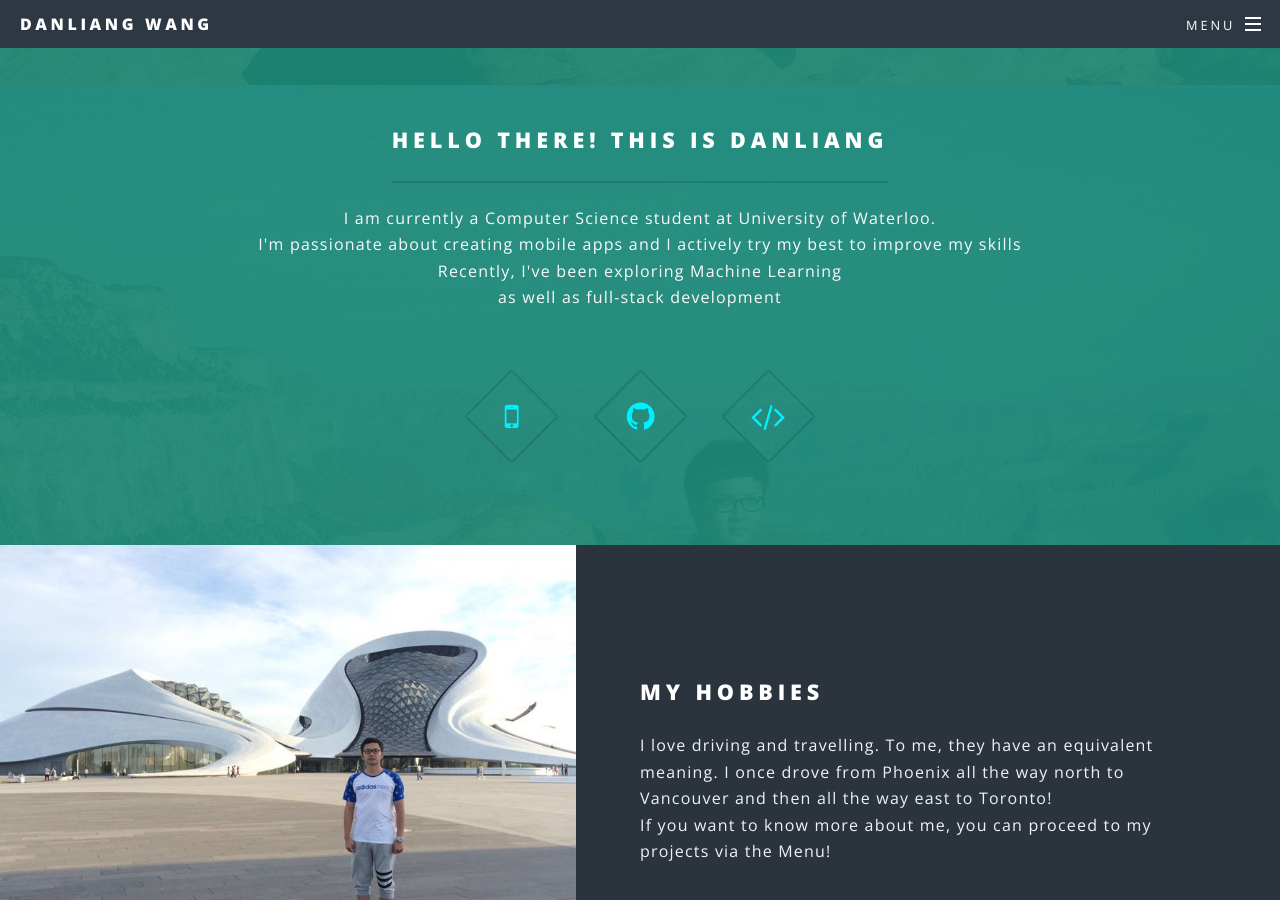
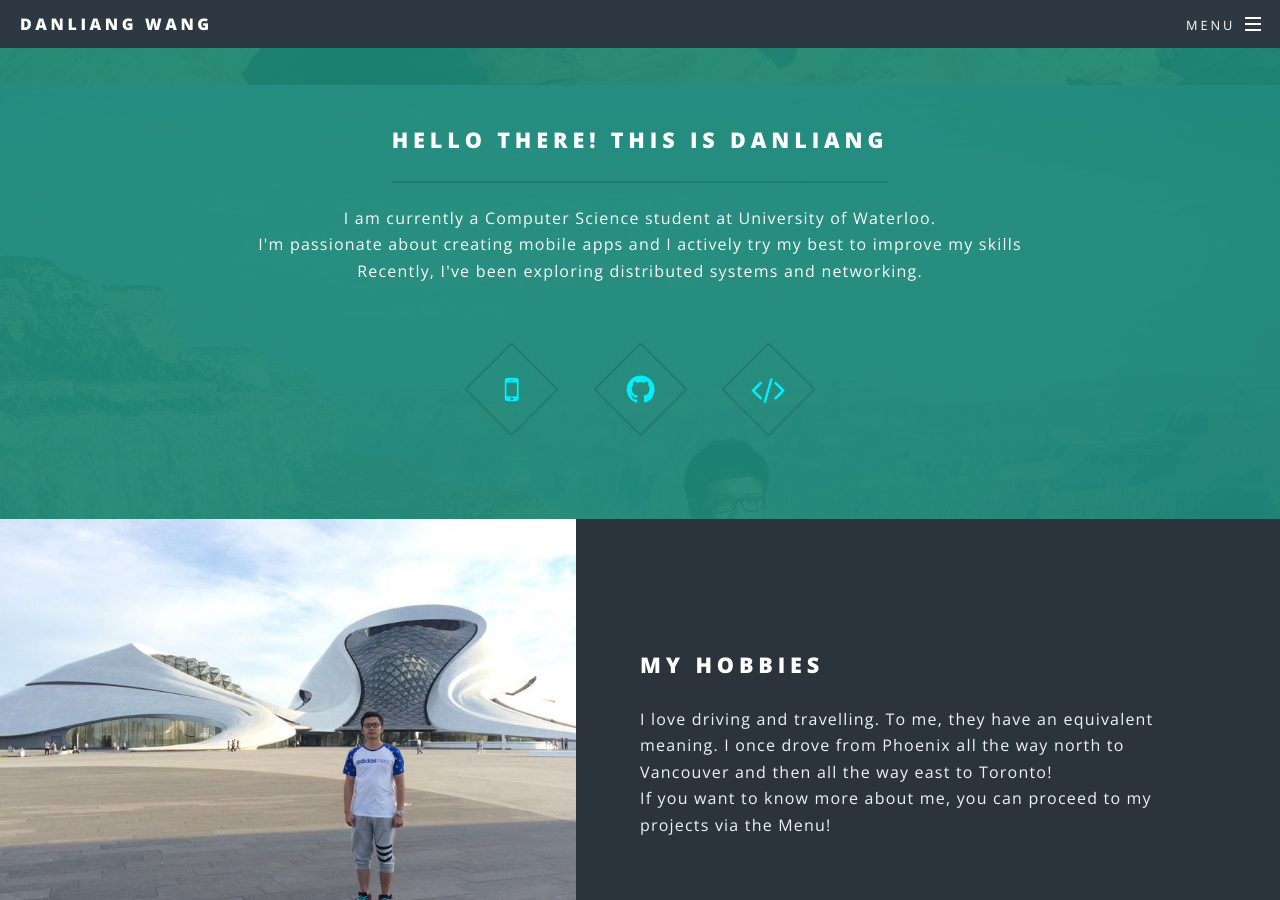
Before and after one commit to masatoprc/masatoprc.github.io, a Jekyll site: the page built from index.html, in a window 1280 px wide and 900 px high, scrolled down 875 px. Built offline with Jekyll 4.4.1, drawn with Linux system fonts in a browser that asks for light colours; Markdown is read by kramdown in place of the engine named in the settings.

Commit message:
update preference

```diff
--- a/_layouts/me.html
+++ b/_layouts/me.html
@@ -48,8 +48,7 @@
                                 <h2>Hello There! This is Danliang</h2>
                                 <p>I am currently a Computer Science student at University of Waterloo.<br />
                                 I'm passionate about creating mobile apps and I actively try my best to improve my skills <br />
-                                Recently, I've been exploring Machine Learning <br />
-                                as well as full-stack development</p>
+                                Recently, I've been exploring distributed systems and networking.</p>
                             </header>
                             <ul class="icons major">
                                 <li><span class="icon fa-mobile major style2"><span class="label">Mobile</span></span></li>
```
